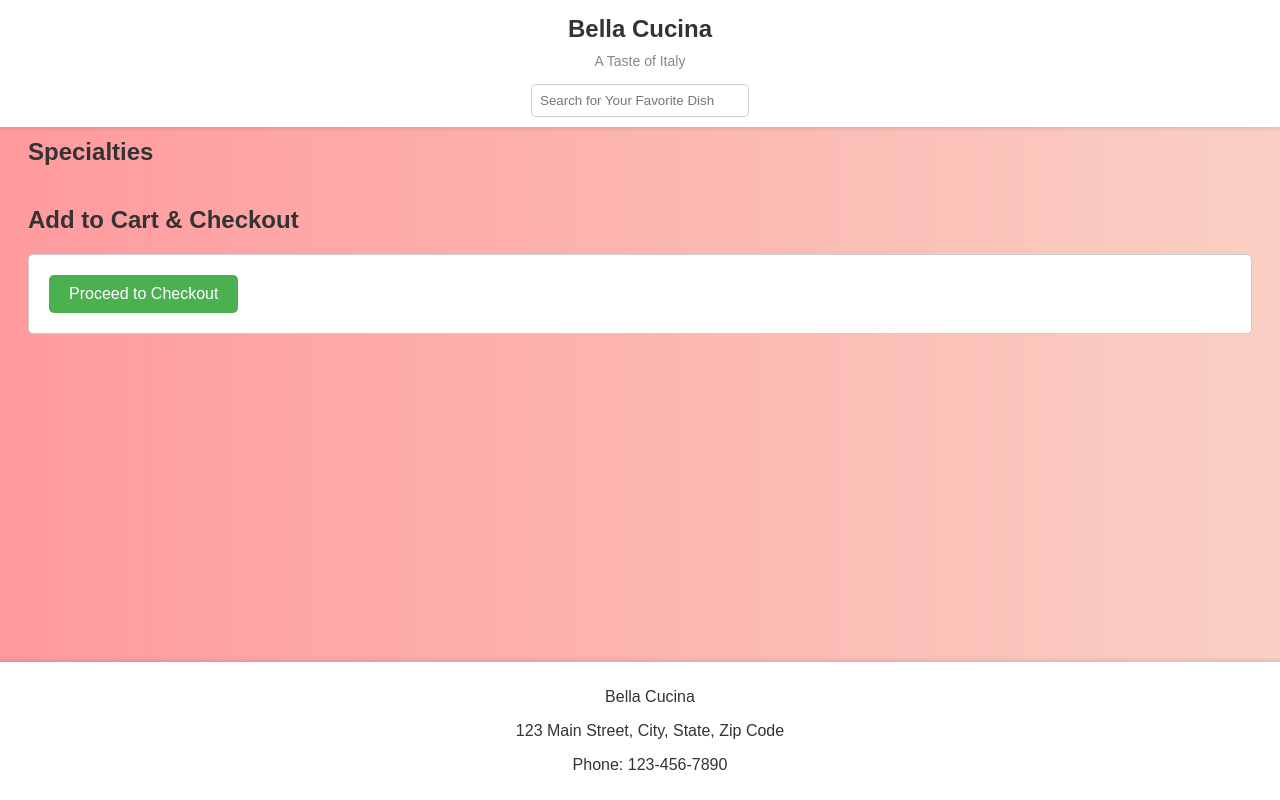
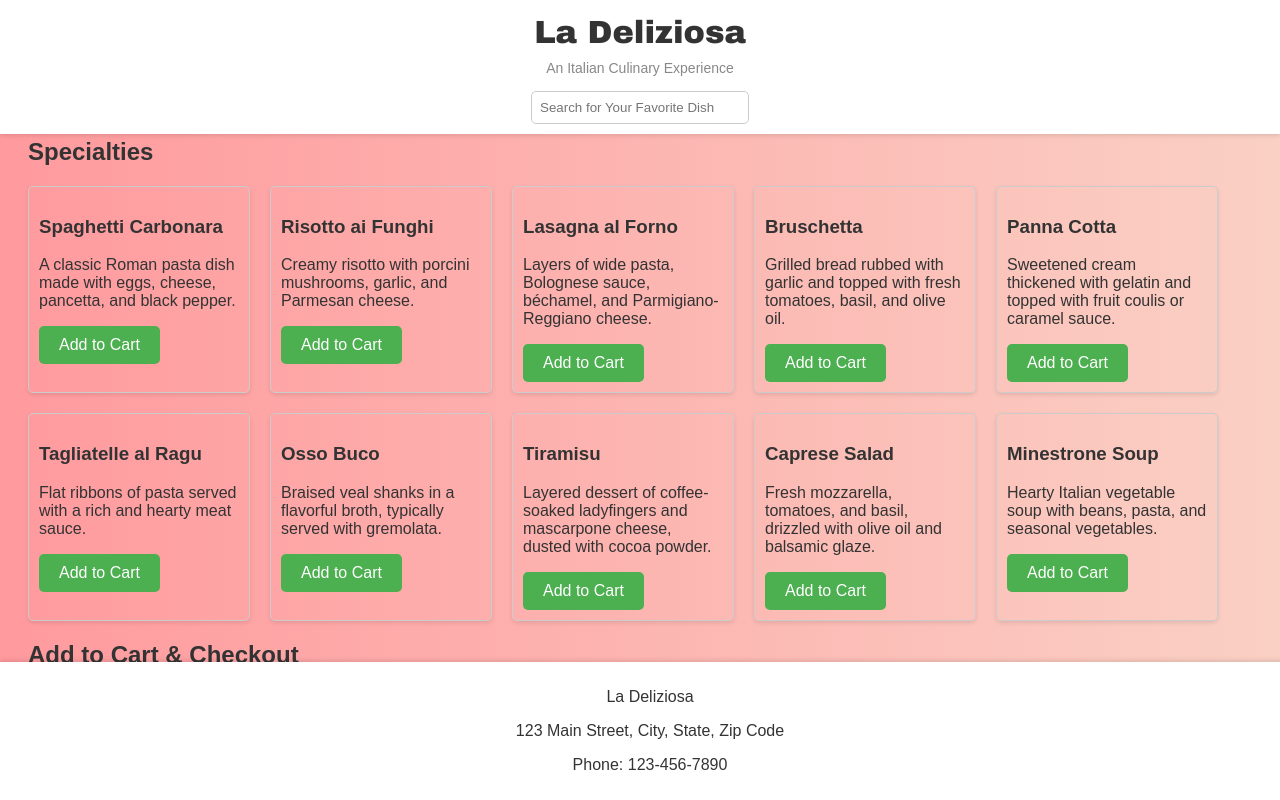
Before and after one commit to saksheekirans25/You1, a plain HTML site: page index.html in a window 1280 px wide. Drawn offline with Linux system fonts and the light colour scheme.

Commit message:
Update index.html

```diff
--- a/index.html
+++ b/index.html
@@ -1,7 +1,7 @@
 <!DOCTYPE html>
 <html>
 <head>
-    <title>Bella Cucina: A Taste of Italy</title>
+    <title>La Deliziosa: An Italian Culinary Experience</title>
     <style>
         body {
             font-family: 'Arial', sans-serif;
@@ -28,8 +28,9 @@
         }
 
         header h1 {
-            font-size: 24px;
+            font-size: 32px; /* Increased font size for the restaurant name */
             margin: 5px 0;
+            font-family: 'Arial Black', sans-serif; /* Updated font for the restaurant name */
         }
 
         header p {
@@ -98,15 +99,15 @@
     </style>
     <script>
         function checkout() {
-            // Add checkout functionality here
+            alert('Thank you for your order! Your delicious Italian dishes are on the way.');
         }
     </script>
 </head>
 <body>
     <header>
         <div class="header-content">
-            <h1>Bella Cucina</h1>
-            <p>A Taste of Italy</p>
+            <h1>La Deliziosa</h1>
+            <p>An Italian Culinary Experience</p>
             <input type="text" placeholder="Search for Your Favorite Dish">
         </div>
     </header>
@@ -114,7 +115,56 @@
         <section>
             <h2>Specialties</h2>
             <div class="menu-items">
-                <!-- Recipe cards go here -->
+                <div class="menu-item">
+                    <h3>Spaghetti Carbonara</h3>
+                    <p>A classic Roman pasta dish made with eggs, cheese, pancetta, and black pepper.</p>
+                    <button>Add to Cart</button>
+                </div>
+                <div class="menu-item">
+                    <h3>Risotto ai Funghi</h3>
+                    <p>Creamy risotto with porcini mushrooms, garlic, and Parmesan cheese.</p>
+                    <button>Add to Cart</button>
+                </div>
+                <div class="menu-item">
+                    <h3>Lasagna al Forno</h3>
+                    <p>Layers of wide pasta, Bolognese sauce, béchamel, and Parmigiano-Reggiano cheese.</p>
+                    <button>Add to Cart</button>
+                </div>
+                <div class="menu-item">
+                    <h3>Bruschetta</h3>
+                    <p>Grilled bread rubbed with garlic and topped with fresh tomatoes, basil, and olive oil.</p>
+                    <button>Add to Cart</button>
+                </div>
+                <div class="menu-item">
+                    <h3>Panna Cotta</h3>
+                    <p>Sweetened cream thickened with gelatin and topped with fruit coulis or caramel sauce.</p>
+                    <button>Add to Cart</button>
+                </div>
+                <div class="menu-item">
+                    <h3>Tagliatelle al Ragu</h3>
+                    <p>Flat ribbons of pasta served with a rich and hearty meat sauce.</p>
+                    <button>Add to Cart</button>
+                </div>
+                <div class="menu-item">
+                    <h3>Osso Buco</h3>
+                    <p>Braised veal shanks in a flavorful broth, typically served with gremolata.</p>
+                    <button>Add to Cart</button>
+                </div>
+                <div class="menu-item">
+                    <h3>Tiramisu</h3>
+                    <p>Layered dessert of coffee-soaked ladyfingers and mascarpone cheese, dusted with cocoa powder.</p>
+                    <button>Add to Cart</button>
+                </div>
+                <div class="menu-item">
+                    <h3>Caprese Salad</h3>
+                    <p>Fresh mozzarella, tomatoes, and basil, drizzled with olive oil and balsamic glaze.</p>
+                    <button>Add to Cart</button>
+                </div>
+                <div class="menu-item">
+                    <h3>Minestrone Soup</h3>
+                    <p>Hearty Italian vegetable soup with beans, pasta, and seasonal vegetables.</p>
+                    <button>Add to Cart</button>
+                </div>
             </div>
         </section>
         <section>
@@ -126,7 +176,7 @@
         </section>
     </main>
     <footer>
-        <p>Bella Cucina</p>
+        <p>La Deliziosa</p>
         <p>123 Main Street, City, State, Zip Code</p>
         <p>Phone: 123-456-7890</p>
     </footer>
```
